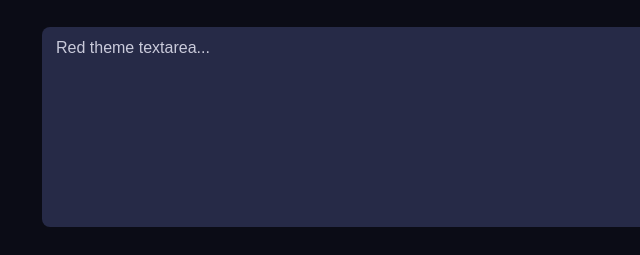
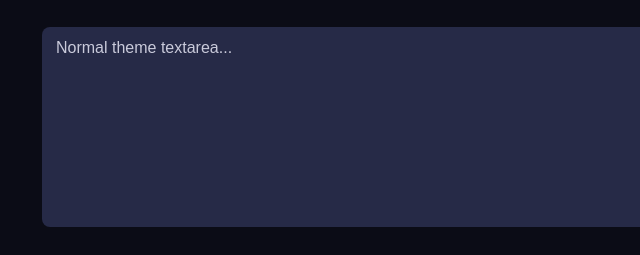
Before and after one commit to actwu/mat, a plain HTML site: page index.html in a window 1280 px wide. Shown: the part 350-605 px from the top of the page, 268-908 px from the left. Drawn offline with Linux system fonts and the light colour scheme.

Commit message:
Update textarea placeholder for normal theme

```diff
--- a/index.html
+++ b/index.html
@@ -302,7 +302,7 @@ opacity:.6;
 </cont>
 
 <cont>
-<textarea placeholder="Red theme textarea..."></textarea>
+<textarea placeholder="Normal theme textarea..."></textarea>
 <input type="range" min="0" max="100" value="50">
 <span>
   <btn b>
```
